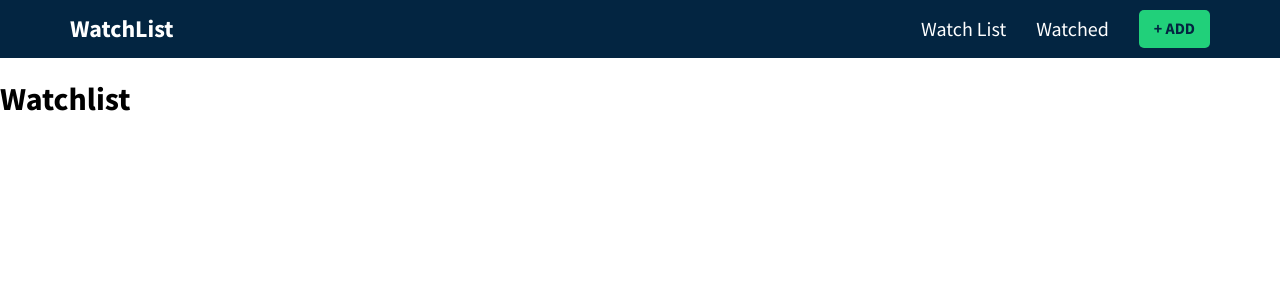
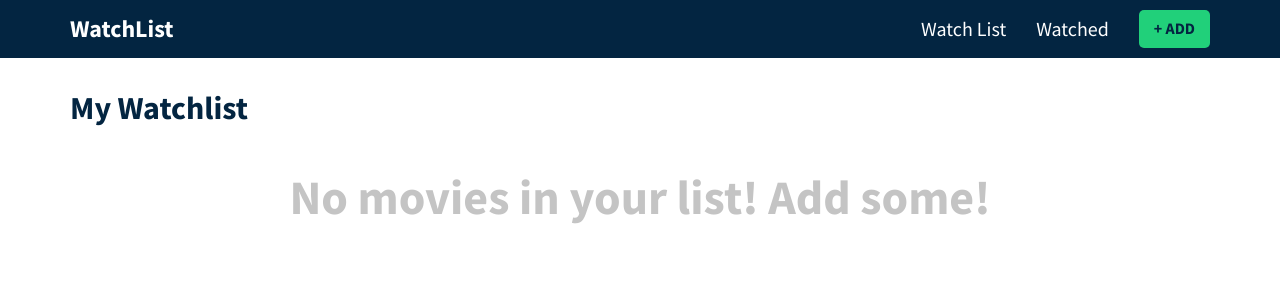
Before and after one commit to chiaki-yamada/movie-watchlist, a React (Create React App) app: page / in a window 1280 px wide. Shown: the top 300 px of the page. Built offline with nearby package versions, Linux system fonts and the light colour scheme.

Commit message:
updated js

```diff
--- a/src/App.js
+++ b/src/App.js
@@ -6,8 +6,11 @@ import { Watched } from './components/Watched';
 import { Add } from './components/Add';
 import './App.css';
 
+import { GlobalProvider } from './context/GlobalState';
+
 function App() {
   return (
+    <GlobalProvider>
       <Router>
         <Header />
         <Routes>
@@ -15,8 +18,9 @@ function App() {
           <Route path='/watched' element={<Watched />} />
           <Route path='/add' element={<Add />} />
         </Routes>
+      </Router>
+    </GlobalProvider>
 
-    </Router>
   );
 }
 
--- /dev/null
+++ b/src/components/MovieCard.js
@@ -0,0 +1,17 @@
+import React from 'react'
+
+export const MovieCard = ({ movie, type }) => {
+  return (
+    <div className='movie-card'>
+      <div className='overlay'></div>
+
+      {movie.poster_path ? (
+        <img
+          src={`https://image.tmdb.org/t/p/w200${movie.poster_path}`}
+          alt={`${movie.title} Poster`} />
+      ) : (
+        <div className='filler-poster'></div>
+      )}
+    </div>
+  )
+}
--- a/src/components/ResultCard.js
+++ b/src/components/ResultCard.js
@@ -1,6 +1,13 @@
-import React from 'react'
+import React, { useContext } from 'react'
+import { GlobalContext } from '../context/GlobalState'
 
 export const ResultCard = ({movie}) => {
+  const { addMovieToWatchlist, watchlist } = useContext(GlobalContext);
+
+  let storedMovie = watchlist.find(o => o.id === movie.id);
+
+  const watchlistDisabled = storedMovie ? true : false;
+
   return (
     <div className='result-card'>
       <div className='poster-wrapper'>
@@ -22,7 +29,13 @@ export const ResultCard = ({movie}) => {
        </div>
 
         <div className='controls'>
-          <button className="btn">Add to Watchlist</button>
+          <button
+            className="btn"
+            disabled={watchlistDisabled}
+            onClick={() => addMovieToWatchlist(movie)}
+          >
+            Add to Watchlist
+          </button>
         </div>
       </div>
     </div>
--- a/src/components/Watchlist.js
+++ b/src/components/Watchlist.js
@@ -1,9 +1,43 @@
-import React from 'react'
+import React, { useContext } from 'react';
+import { GlobalContext } from '../context/GlobalState';
+import { MovieCard } from './MovieCard';
 
 export const Watchlist = () => {
+  const { watchlist } = useContext(GlobalContext);
+
   return (
-    <div>
-      <h1>Watchlist</h1>
+
+    <div className='movie-page'>
+      <div className='container'>
+        <div className='header'>
+          <h1 className='heading'>My Watchlist</h1>
+        </div>
+      </div>
+
+      {watchlist.length > 0 ? (
+        <div className='movie-grid'>
+          {watchlist.map((movie) => (
+            <MovieCard movie={movie} type='watchlist' />
+          ))}
+        </div>
+      ) : (
+        <h2 className='no-movies'>No movies in your list! Add some!</h2>
+      )}
+
     </div>
+
+
+
+
+
+
+
+
+
+
+
+
+
+
   )
 }
--- /dev/null
+++ b/src/context/AppReducer.js
@@ -0,0 +1,11 @@
+export default (state, action) => {
+  switch (action.type) {
+    case "ADD_MOVIE_TO_WATCHLIST":
+      return {
+        ...state,
+        watchlist: [action.payload, ...state.watchlist]
+      };
+    default:
+      return state;
+  }
+};
--- a/src/context/GlobalState.js
+++ b/src/context/GlobalState.js
@@ -4,8 +4,8 @@ import AppReducer from './AppReducer';
 
 // Initial state
 const initialState = {
-  watchlist: [],
-  watched: [],
+  watchlist: localStorage.getItem ('watchlist' ) ? JSON.parse(localStorage.getItem('watchlist')) : [],
+  watched: localStorage.getItem ('watched' ) ? JSON.parse(localStorage.getItem('watched')) : [],
 };
 
 // Create context
@@ -16,13 +16,30 @@ export const GlobalContext = createContext(initialState);
 export const GlobalProvider = props => {
   const [state, dispatch] = useReducer(AppReducer, initialState);
 
-  //actions
+  useEffect(() => {
+    localStorage.setItem('watchlist', JSON.stringify(state.watchlist))
+    localStorage.setItem('watched', JSON.stringify(state.watched))
+  }, [state]);
 
 
 
+
+
+  //actions
+  const addMovieToWatchlist = movie => {
+    dispatch({type: "ADD_MOVIE_TO_WATCHLIST", payload: movie})
+  };
+
+
   return (
-    <GlobalContext.Provider value={{watchlist: state.watchlist, watched: state.watched }}>
+    <GlobalContext.Provider
+      value={{
+        watchlist: state.watchlist,
+        watched: state.watched,
+        addMovieToWatchlist,
+      }}
+    >
       {props.children}
     </GlobalContext.Provider>
-  )
+  );
 };
```
Also changed, not shown: 1 other file (tests, documents, lock files or other folders). Lines whose indentation alone changed are shown as unchanged.
